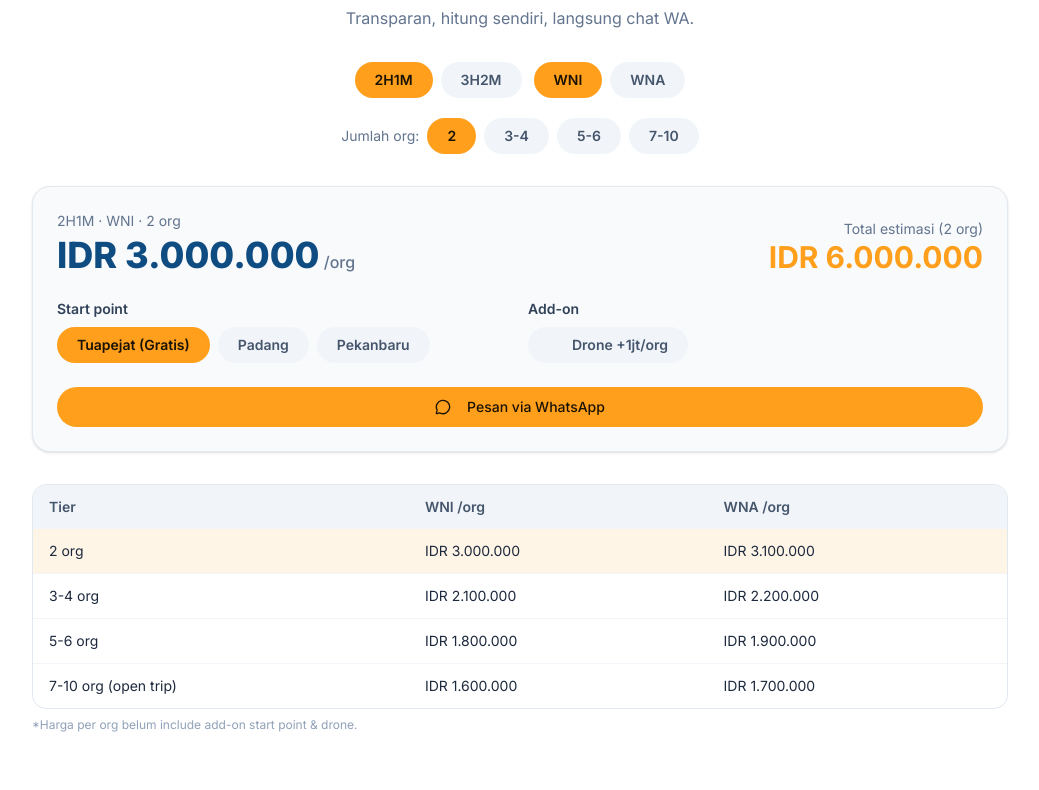
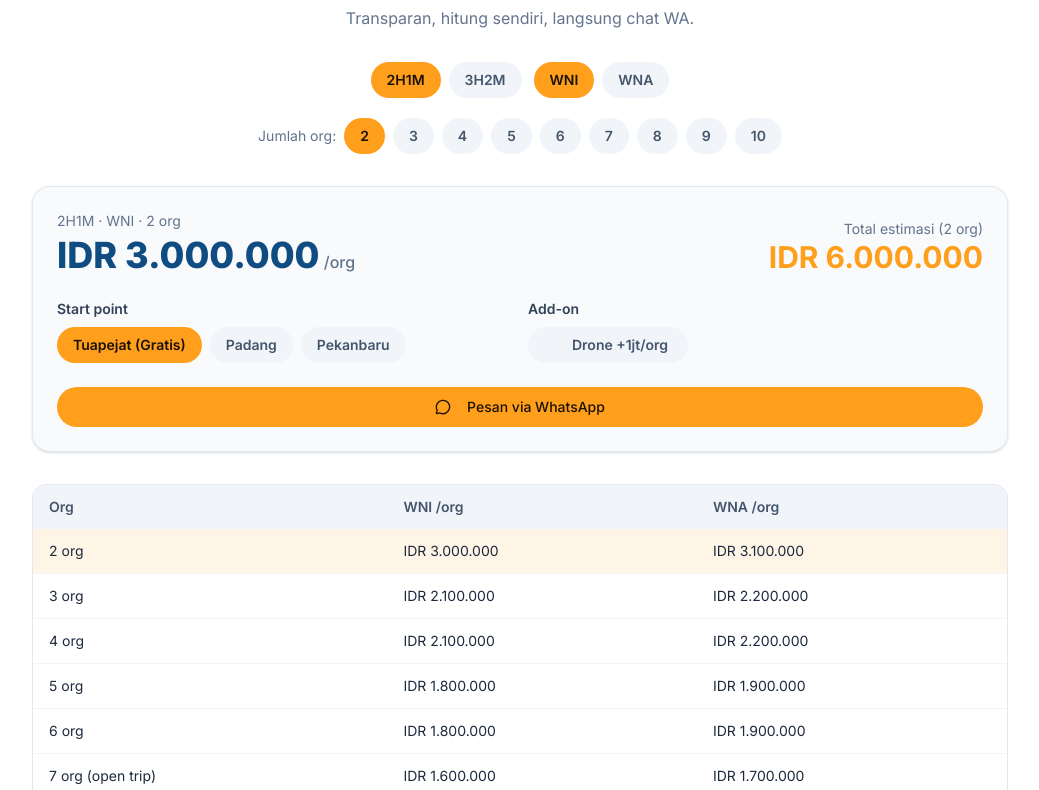
Before and after one commit to zikriaulia28/mentawai-japangisme, a Next.js app: page / in a window 1280 px wide. Shown: the part 1250-2040 px from the top of the page, without its empty margins (120-1159 px from the left). Built offline with nearby package versions, Linux system fonts and the light colour scheme; no server answers.

Commit message:
fix: exact per-org pricing (2..10), open trip 7-10, WA uses real org count

```diff
--- a/src/components/sections/PricingSection.tsx
+++ b/src/components/sections/PricingSection.tsx
@@ -14,29 +14,27 @@ import {
   type StartPoint,
 } from "@/lib/pricing";
 
-const org_OPTIONS = [2, 3, 5, 7] as const;
-const org_LABEL: Record<number, string> = {
-  2: "2",
-  3: "3-4",
-  5: "5-6",
-  7: "7-10",
-};
-const TIER_LABEL: Record<number, string> = {
-  2: "2 org",
-  3: "3-4 org",
-  5: "5-6 org",
-  7: "7-10 org (open trip)",
-};
+const ORG_OPTIONS = [2, 3, 4, 5, 6, 7, 8, 9, 10] as const;
 
-const TIERS: { pkg: PackageKey; org: 2 | 3 | 5 | 7 }[] = [
+const TIERS: { pkg: PackageKey; org: number }[] = [
   { pkg: "2H1M", org: 2 },
   { pkg: "2H1M", org: 3 },
+  { pkg: "2H1M", org: 4 },
   { pkg: "2H1M", org: 5 },
+  { pkg: "2H1M", org: 6 },
   { pkg: "2H1M", org: 7 },
+  { pkg: "2H1M", org: 8 },
+  { pkg: "2H1M", org: 9 },
+  { pkg: "2H1M", org: 10 },
   { pkg: "3H2M", org: 2 },
   { pkg: "3H2M", org: 3 },
+  { pkg: "3H2M", org: 4 },
   { pkg: "3H2M", org: 5 },
+  { pkg: "3H2M", org: 6 },
   { pkg: "3H2M", org: 7 },
+  { pkg: "3H2M", org: 8 },
+  { pkg: "3H2M", org: 9 },
+  { pkg: "3H2M", org: 10 },
 ];
 
 function Pill({
@@ -52,7 +50,7 @@ function Pill({
     <button
       onClick={onClick}
       className={cn(
-        "rounded-full px-5 py-2 text-sm font-semibold transition-colors",
+        "rounded-full px-4 py-2 text-sm font-semibold transition-colors",
         active
           ? "bg-gold text-gold-foreground"
           : "bg-slate-100 text-slate-600 hover:bg-slate-200",
@@ -101,16 +99,10 @@ export function PricingSection() {
             </Pill>
           </div>
           <div className="flex gap-2">
-            <Pill
-              active={category === "WNI"}
-              onClick={() => setCategory("WNI")}
-            >
+            <Pill active={category === "WNI"} onClick={() => setCategory("WNI")}>
               WNI
             </Pill>
-            <Pill
-              active={category === "WNA"}
-              onClick={() => setCategory("WNA")}
-            >
+            <Pill active={category === "WNA"} onClick={() => setCategory("WNA")}>
               WNA
             </Pill>
           </div>
@@ -118,9 +110,9 @@ export function PricingSection() {
 
         <Reveal className="mt-5 flex flex-wrap items-center justify-center gap-2">
           <span className="text-sm text-slate-500">Jumlah org:</span>
-          {org_OPTIONS.map((p) => (
-            <Pill key={p} active={org === p} onClick={() => setOrg(p)}>
-              {org_LABEL[p]}
+          {ORG_OPTIONS.map((o) => (
+            <Pill key={o} active={org === o} onClick={() => setOrg(o)}>
+              {o}
             </Pill>
           ))}
         </Reveal>
@@ -130,20 +122,16 @@ export function PricingSection() {
             <div className="flex flex-wrap items-end justify-between gap-4">
               <div>
                 <p className="text-sm text-slate-500">
-                  {pkg} · {category} · {TIER_LABEL[org]}
+                  {pkg} · {category} · {org} org
+                  {org >= 7 ? " (open trip)" : ""}
                 </p>
                 <p className="mt-1 font-heading text-4xl font-extrabold text-ocean">
                   {formatIDR(result.perorg)}
-                  <span className="text-base font-medium text-slate-500">
-                    {" "}
-                    /org
-                  </span>
+                  <span className="text-base font-medium text-slate-500"> /org</span>
                 </p>
               </div>
               <div className="text-right">
-                <p className="text-sm text-slate-500">
-                  Total estimasi ({org} org)
-                </p>
+                <p className="text-sm text-slate-500">Total estimasi ({org} org)</p>
                 <p className="font-heading text-3xl font-bold text-gold">
                   {formatIDR(result.total)}
                 </p>
@@ -152,27 +140,17 @@ export function PricingSection() {
 
             <div className="mt-6 grid gap-4 sm:grid-cols-2">
               <div>
-                <p className="mb-2 text-sm font-semibold text-slate-700">
-                  Start point
-                </p>
+                <p className="mb-2 text-sm font-semibold text-slate-700">Start point</p>
                 <div className="flex flex-wrap gap-2">
-                  {(["Tuapejat", "Padang", "Pekanbaru"] as StartPoint[]).map(
-                    (s) => (
-                      <Pill
-                        key={s}
-                        active={start === s}
-                        onClick={() => setStart(s)}
-                      >
-                        {s === "Tuapejat" ? "Tuapejat (Gratis)" : s}
-                      </Pill>
-                    ),
-                  )}
+                  {(["Tuapejat", "Padang", "Pekanbaru"] as StartPoint[]).map((s) => (
+                    <Pill key={s} active={start === s} onClick={() => setStart(s)}>
+                      {s === "Tuapejat" ? "Tuapejat (Gratis)" : s}
+                    </Pill>
+                  ))}
                 </div>
               </div>
               <div>
-                <p className="mb-2 text-sm font-semibold text-slate-700">
-                  Add-on
-                </p>
+                <p className="mb-2 text-sm font-semibold text-slate-700">Add-on</p>
                 <button
                   onClick={() => setDrone(!drone)}
                   className={cn(
@@ -182,12 +160,7 @@ export function PricingSection() {
                       : "bg-slate-100 text-slate-600 hover:bg-slate-200",
                   )}
                 >
-                  <Check
-                    className={cn(
-                      "h-4 w-4",
-                      drone ? "opacity-100" : "opacity-0",
-                    )}
-                  />
+                  <Check className={cn("h-4 w-4", drone ? "opacity-100" : "opacity-0")} />
                   Drone {category === "WNI" ? "+1jt" : "+1.5jt"}/org
                 </button>
               </div>
@@ -197,10 +170,7 @@ export function PricingSection() {
               href={waUrl}
               target="_blank"
               rel="noopener noreferrer"
-              className={cn(
-                buttonVariants({ size: "lg" }),
-                "mt-6 w-full rounded-full",
-              )}
+              className={cn(buttonVariants({ size: "lg" }), "mt-6 w-full rounded-full")}
             >
               <MessageCircle className="mr-2" /> Pesan via WhatsApp
             </a>
@@ -212,18 +182,17 @@ export function PricingSection() {
             <table className="w-full text-left text-sm">
               <thead className="bg-slate-100 text-slate-600">
                 <tr>
-                  <th className="px-4 py-3 font-semibold">Tier</th>
+                  <th className="px-4 py-3 font-semibold">Org</th>
                   <th className="px-4 py-3 font-semibold">WNI /org</th>
                   <th className="px-4 py-3 font-semibold">WNA /org</th>
                 </tr>
               </thead>
               <tbody className="divide-y divide-slate-100">
                 {TIERS.filter((t) => t.pkg === pkg).map((t) => (
-                  <tr
-                    key={t.org}
-                    className={cn(t.org === result.tier && "bg-gold/10")}
-                  >
-                    <td className="px-4 py-3">{TIER_LABEL[t.org]}</td>
+                  <tr key={t.org} className={cn(t.org === org && "bg-gold/10")}>
+                    <td className="px-4 py-3">
+                      {t.org} org{t.org >= 7 ? " (open trip)" : ""}
+                    </td>
                     <td className="px-4 py-3">
                       {formatIDR(
                         calcPricing({
--- a/src/lib/pricing.ts
+++ b/src/lib/pricing.ts
@@ -1,19 +1,19 @@
 // Pricing logic + WhatsApp URL builder — single source of truth for Section 3.
-// All numbers in IDR, per PRD §6.3.
+// All numbers in IDR. Exact per-org pricing (org 2..10), open trip = org 7..10.
 
 export type PackageKey = "2H1M" | "3H2M";
 export type Category = "WNI" | "WNA";
 export type StartPoint = "Tuapejat" | "Padang" | "Pekanbaru";
-export type orgTier = 2 | 3 | 5 | 7; // representative org per tier group
 
-const PRICING: Record<PackageKey, Record<Category, Record<orgTier, number>>> = {
+// Per-org price. org 7..10 = open trip (same promo price).
+const PER_ORG: Record<PackageKey, Record<Category, Record<number, number>>> = {
   "2H1M": {
-    WNI: { 2: 3_000_000, 3: 2_100_000, 5: 1_800_000, 7: 1_600_000 },
-    WNA: { 2: 3_100_000, 3: 2_200_000, 5: 1_900_000, 7: 1_700_000 },
+    WNI: { 2: 3_000_000, 3: 2_100_000, 4: 2_100_000, 5: 1_800_000, 6: 1_800_000, 7: 1_600_000, 8: 1_600_000, 9: 1_600_000, 10: 1_600_000 },
+    WNA: { 2: 3_100_000, 3: 2_200_000, 4: 2_200_000, 5: 1_900_000, 6: 1_900_000, 7: 1_700_000, 8: 1_700_000, 9: 1_700_000, 10: 1_700_000 },
   },
   "3H2M": {
-    WNI: { 2: 3_300_000, 3: 2_400_000, 5: 2_000_000, 7: 1_800_000 },
-    WNA: { 2: 3_500_000, 3: 2_600_000, 5: 2_200_000, 7: 2_000_000 },
+    WNI: { 2: 3_300_000, 3: 2_400_000, 4: 2_400_000, 5: 2_000_000, 6: 2_000_000, 7: 1_800_000, 8: 1_800_000, 9: 1_800_000, 10: 1_800_000 },
+    WNA: { 2: 3_500_000, 3: 2_600_000, 4: 2_600_000, 5: 2_200_000, 6: 2_200_000, 7: 2_000_000, 8: 2_000_000, 9: 2_000_000, 10: 2_000_000 },
   },
 };
 
@@ -29,11 +29,8 @@ const DRONE_ADDON: Record<Category, number> = {
   WNA: 1_500_000,
 };
 
-export function getTier(org: number): orgTier {
-  if (org <= 2) return 2;
-  if (org <= 4) return 3;
-  if (org <= 6) return 5;
-  return 7;
+export function getPerOrg(pkg: PackageKey, category: Category, org: number): number {
+  return PER_ORG[pkg][category][org];
 }
 
 export interface PricingInput {
@@ -45,26 +42,18 @@ export interface PricingInput {
 }
 
 export interface PricingResult {
-  tier: orgTier;
   perorg: number;
   startPerorg: number;
   dronePerorg: number;
   total: number;
 }
 
-export function calcPricing({
-  pkg,
-  category,
-  org,
-  start,
-  drone,
-}: PricingInput): PricingResult {
-  const tier = getTier(org);
-  const perorg = PRICING[pkg][category][tier];
+export function calcPricing({ pkg, category, org, start, drone }: PricingInput): PricingResult {
+  const perorg = getPerOrg(pkg, category, org);
   const startPerorg = START_ADDON[start][category];
   const dronePerorg = drone ? DRONE_ADDON[category] : 0;
   const total = (perorg + startPerorg + dronePerorg) * org;
-  return { tier, perorg, startPerorg, dronePerorg, total };
+  return { perorg, startPerorg, dronePerorg, total };
 }
 
 export function formatIDR(n: number): string {
```
Also changed, not shown: 1 other file (tests, documents, lock files or other folders).
